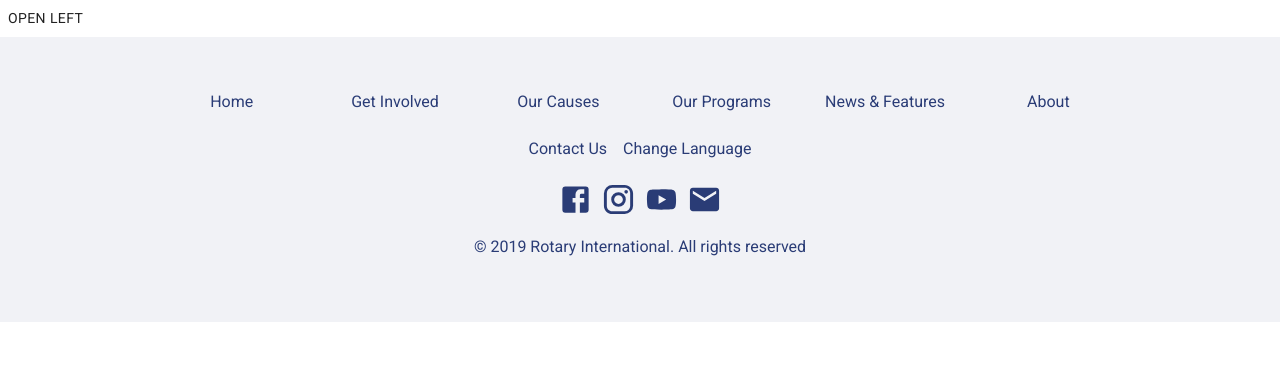
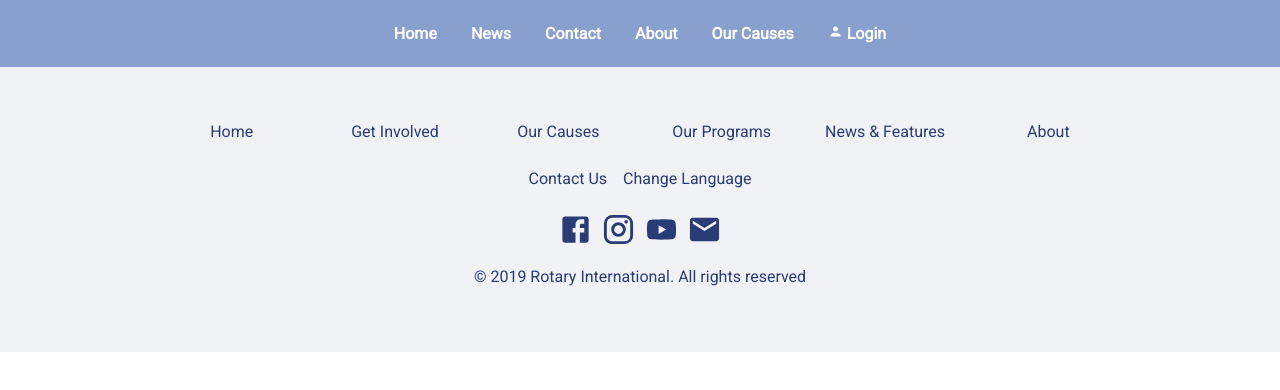
Before and after one commit to hakimmaaouia/project, a React (Create React App) app: page / in a window 1280 px wide. Shown: the top 390 px of the page. Built offline with nearby package versions, Linux system fonts and the light colour scheme.

Commit message:
header+footer+res

```diff
--- a/src/Layout/header.js
+++ b/src/Layout/header.js
@@ -19,7 +19,7 @@ const Li = styled.li`
     display: block;
   color: white;
   text-align: center;
-  padding: 20px 17px;
+  padding: 24px 17px;
   text-decoration: none;
   :hover {
     transition: 1s;
--- a/src/Layout/layout.js
+++ b/src/Layout/layout.js
@@ -1,12 +1,23 @@
 import React from 'react';
+import {useState, useEffect} from "react";
 import Header from './header'
 import Footer from './footer';
 import Navmobile from './navmobile'
 const Layout = () =>{
+
+    const [state, setState] = useState(window.innerWidth);
+
+    const resize = () => {
+          setState(window.innerWidth);
+      };
+      window.addEventListener("resize", resize);
+      console.log(state);
+
+
+
     return(
         <div>
-            <Navmobile/>
-            {/* <Header/> */}
+          {state < 750 ? <Navmobile/> : <Header />}
            <Footer/>
             </div>
     )
--- a/src/Layout/navmobile.js
+++ b/src/Layout/navmobile.js
@@ -1,17 +1,25 @@
 import React from 'react';
 import { makeStyles } from '@material-ui/core/styles';
 import Drawer from '@material-ui/core/Drawer';
+import List from '@material-ui/core/List';
+import AppBar from '@material-ui/core/AppBar';
+import IconButton from '@material-ui/core/IconButton';
+import MenuIcon from '@material-ui/icons/Menu';
+import Typography from '@material-ui/core/Typography';
+import Toolbar from '@material-ui/core/Toolbar';
 import Button from '@material-ui/core/Button';
-import List from '@material-ui/core/List';
-
-
+import PersonIcon from '@material-ui/icons/Person';
+import ListItem from '@material-ui/core/ListItem';
+import ArrowForwardIosIcon from '@material-ui/icons/ArrowForwardIos';
 const useStyles = makeStyles({
   list: {
     width: 250,
   },
-  fullList: {
-    width: 'auto',
+
+  title: {
+    flexGrow: 1,
   },
+
 });
 
 export default function Navmobile() {
@@ -19,15 +27,9 @@ export default function Navmobile() {
   const [state, setState] = React.useState({
     left: false,
   });
-
   const toggleDrawer = (side, open) => event => {
-    if (event.type === 'keydown' && (event.key === 'Tab' || event.key === 'Shift')) {
-      return;
-    }
-
     setState({ ...state, [side]: open });
   };
-
   const sideList = side => (
     <div
       className={classes.list}
@@ -37,29 +39,52 @@ export default function Navmobile() {
     >
       <List>
 
+
+      <IconButton edge="start"  style={{color:"#2a3c76",marginLeft:180}}>
+            <ArrowForwardIosIcon />
+          </IconButton>
+
+
+
+          <a href="#eer3" style={{textDecoration:"none",color:"#2a3c76"}}>
+          <ListItem button>
+            Home
+          </ListItem>
+          </a>
+          <a href="#eer2" style={{textDecoration:"none",color:"#2a3c76"}}>
+          <ListItem button>
+          News
+          </ListItem>
+          </a>
+          <a href="#eer1" style={{textDecoration:"none",color:"#2a3c76"}}>
+          <ListItem button>
+          Contact
+          </ListItem>
+          </a>
+          <a href="#eer1" style={{textDecoration:"none",color:"#2a3c76"}}>
+          <ListItem button>
+          About
+          </ListItem>
+          </a>
       </List>
     </div>
   );
-
-  const fullList = side => (
-    <div
-      className={classes.fullList}
-      role="presentation"
-      onClick={toggleDrawer(side, false)}
-      onKeyDown={toggleDrawer(side, false)}
-    >
-      <List>
-
-      </List>
-    </div>
-  );
-
   return (
     <div>
-      <Button onClick={toggleDrawer('left', true)}>Open Left</Button>
+      <AppBar position="static" style={{background:"#89a0cf"}}>
+      <Toolbar>
+      <IconButton edge="start"  color="inherit" aria-label="menu" onClick={toggleDrawer('left', true)}>
+            <MenuIcon />
+          </IconButton>
+          <Typography variant="h6" className={classes.title}>
+      Name App
+          </Typography>
+          <Button color="inherit" style={{float:"left"}}><PersonIcon />Login</Button>
+          </Toolbar>
       <Drawer open={state.left} onClose={toggleDrawer('left', false)}>
         {sideList('left')}
       </Drawer>
+      </AppBar>
     </div>
   );
 }
```
